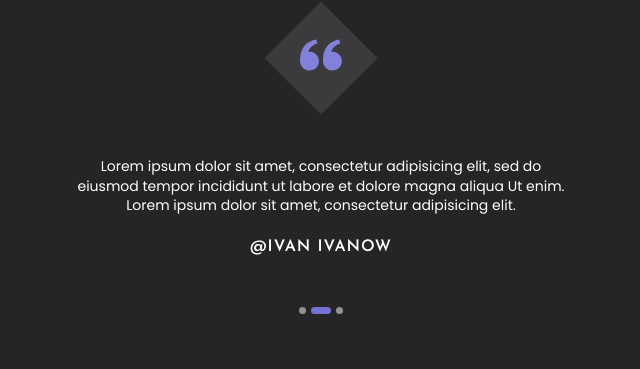
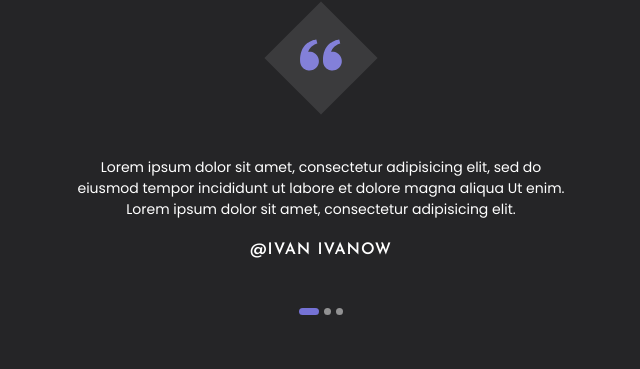
Before and after one commit to dimadubi/portfolio-start-project, a React (Vite) app: page / in a window 1280 px wide. Shown: the part 2914-3283 px from the top of the page, without its empty margins (319-959 px from the left). Built offline with nearby package versions, Linux system fonts and the light colour scheme.

Commit message:
feat: integrate react-alice-carousel for testimonials

```diff
--- a/src/components/slider/Slider.tsx
+++ b/src/components/slider/Slider.tsx
@@ -1,23 +1,37 @@
-import {FlexWrapper} from "../FlexWrapper.ts";
-import { S } from "./Slider_Styles.ts";
-import * as React from "react";
+import {S} from "./Slider_Styles.ts";
+import AliceCarousel from 'react-alice-carousel';
+import 'react-alice-carousel/lib/alice-carousel.css';
+import "./../../styles/slider.css"
 
-export const Slider:React.FC = () => {
+type SlidePropsType = {
+    text: string,
+    username: string,
+}
+
+const Slide = (props: SlidePropsType) => {
     return (
-        <S.Slider>
-            <FlexWrapper>
-                <S.Slide>
-                    <S.Text>Lorem ipsum dolor sit amet, consectetur adipisicing elit, sed do eiusmod tempor incididunt ut
-                        labore et dolore magna aliqua Ut enim. Lorem ipsum dolor sit amet, consectetur adipisicing
-                        elit.</S.Text>
-                    <S.Name>@ivan ivanow</S.Name>
-                </S.Slide>
-            </FlexWrapper>
-            <S.Pagination>
-                <span></span>
-                <span className={"active"}></span>
-                <span></span>
-            </S.Pagination>
-        </S.Slider>
-    );
-};
+        <S.Slide>
+            <S.Text>{props.text}</S.Text>
+            <S.Name>@{props.username}</S.Name>
+        </S.Slide>
+    )
+}
+
+const items = [
+    <Slide text={"Lorem ipsum dolor sit amet, consectetur adipisicing elit, sed do eiusmod tempor incididunt ut labore et dolore magna aliqua Ut enim. Lorem ipsum dolor sit amet, consectetur adipisicing elit."}
+           username={"ivan ivanow"}/>,
+    <Slide text={"Lorem ipsum dolor sit amet, consectetur adipisicing elit, sed do eiusmod tempor incididunt ut labore et dolore magna aliqua Ut enim. Lorem ipsum dolor sit amet, consectetur adipisicing elit."}
+           username={"petr ivanow"}/>,
+    <Slide text={"Lorem ipsum dolor sit amet, consectetur adipisicing elit, sed do eiusmod tempor incididunt ut labore et dolore magna aliqua Ut enim. Lorem ipsum dolor sit amet, consectetur adipisicing elit."}
+           username={"dima ivanow"}/>,
+];
+
+export const Slider = () => (
+    <S.Slider>
+        <AliceCarousel
+            mouseTracking
+            items={items}
+        />
+    </S.Slider>
+
+);
--- a/src/components/slider/Slider_Styles.ts
+++ b/src/components/slider/Slider_Styles.ts
@@ -3,6 +3,10 @@ import styled from "styled-components";
 
 const Slider = styled.div`
     max-width: 500px;
+    width: 100%;
+    display: flex;
+    flex-direction: column;
+    align-items: center;
 
 `
 
--- /dev/null
+++ b/src/styles/slider.css
@@ -0,0 +1,29 @@
+.alice-carousel__dots {
+    margin: 0;
+}
+
+.alice-carousel__dots-item:not(.__custom) {
+    display: inline-block;
+    width: 7px;
+    height: 7px;
+
+    background-color: rgba(255, 255, 255, 0.5);
+    border-radius: 20px;
+}
+
+.alice-carousel__dots-item:not(.__custom):not(:last-child) {
+    margin-right: 5px;
+}
+
+.alice-carousel__dots-item:not(.__custom):hover {
+    background-color: #7572D5;
+}
+
+.alice-carousel__dots-item:not(.__custom).__active {
+    background-color: #7572D5;
+    width: 20px;
+}
+
+.alice-carousel__prev-btn, .alice-carousel__next-btn {
+    display: none;
+}
```
